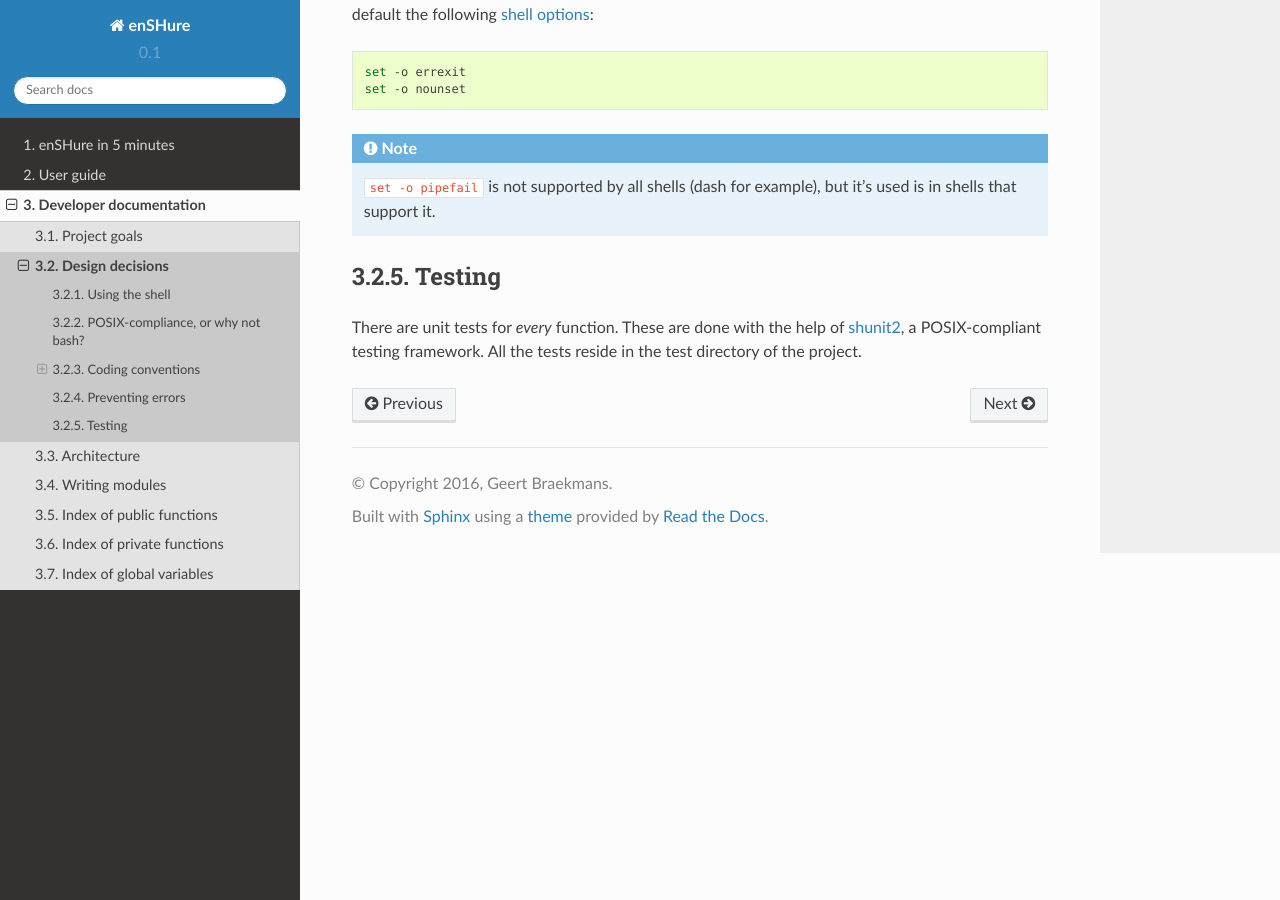
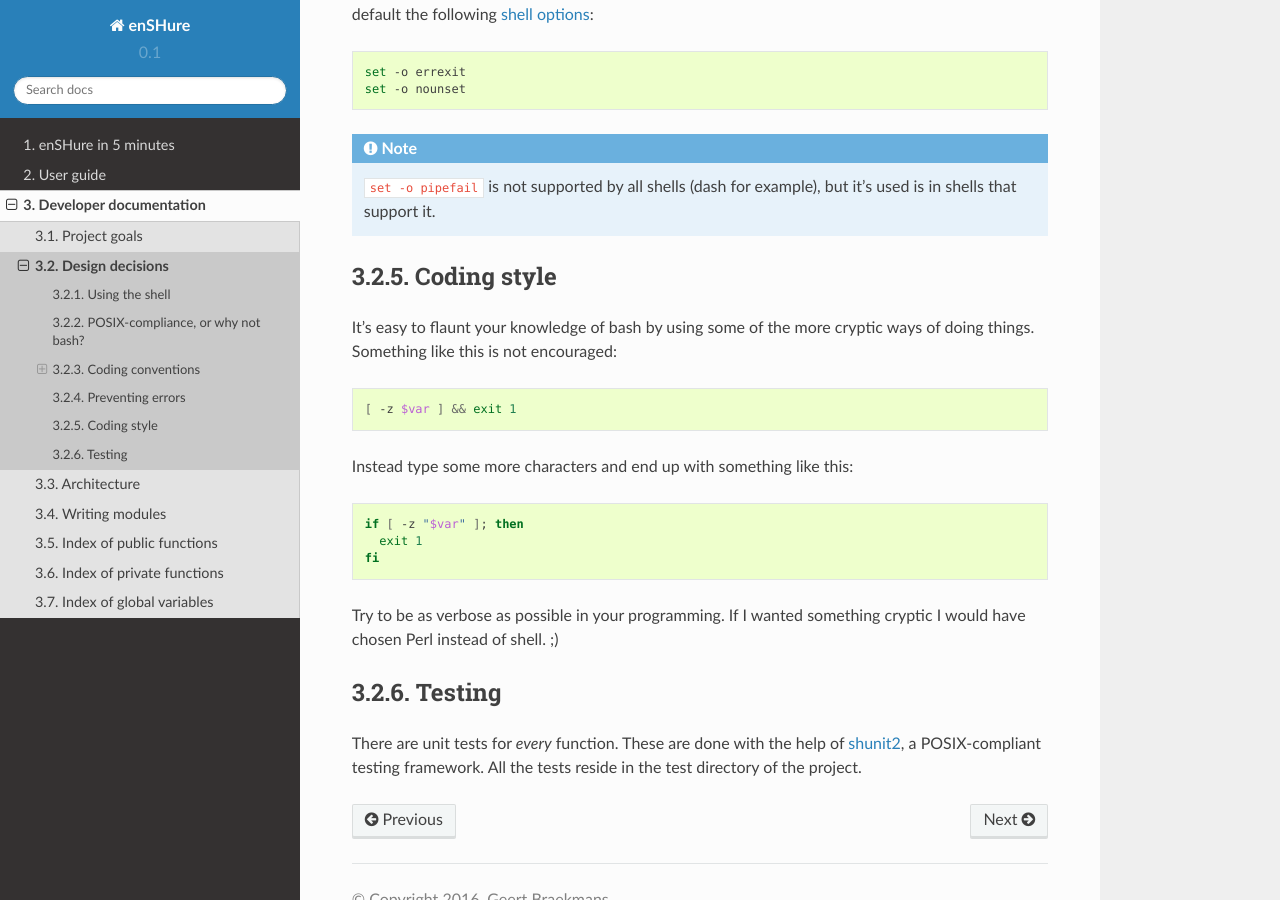
Before and after one commit to gbraekmans/enshure, a Sphinx documentation site: the page built from doc/code/coding_conventions.rst, in a window 1280 px wide and 900 px high, scrolled down 2279 px. Built offline with Sphinx 7.4.7 and the Read the Docs theme 2.0.0, drawn with Linux system fonts in a browser that asks for light colours.

```diff
--- a/doc/code/coding_conventions.rst
+++ b/doc/code/coding_conventions.rst
@@ -129,6 +129,23 @@ enSHure script sets by default the following `shell options`_::
 
 .. _`shell options`: https://www.gnu.org/software/bash/manual/html_node/The-Set-Builtin.html#The-Set-Builtin
 
+Coding style
+------------
+
+It's easy to flaunt your knowledge of bash by using some of the more cryptic
+ways of doing things. Something like this is not encouraged::
+
+  [ -z $var ] && exit 1
+
+Instead type some more characters and end up with something like this::
+
+  if [ -z "$var" ]; then
+    exit 1
+  fi
+
+Try to be as verbose as possible in your programming. If I wanted something
+cryptic I would have chosen Perl instead of shell. ;)
+
 Testing
 -------
 
```
Also changed, not shown: doc/code/function_idx.rst (+7 -0 lines), 10 other files.
